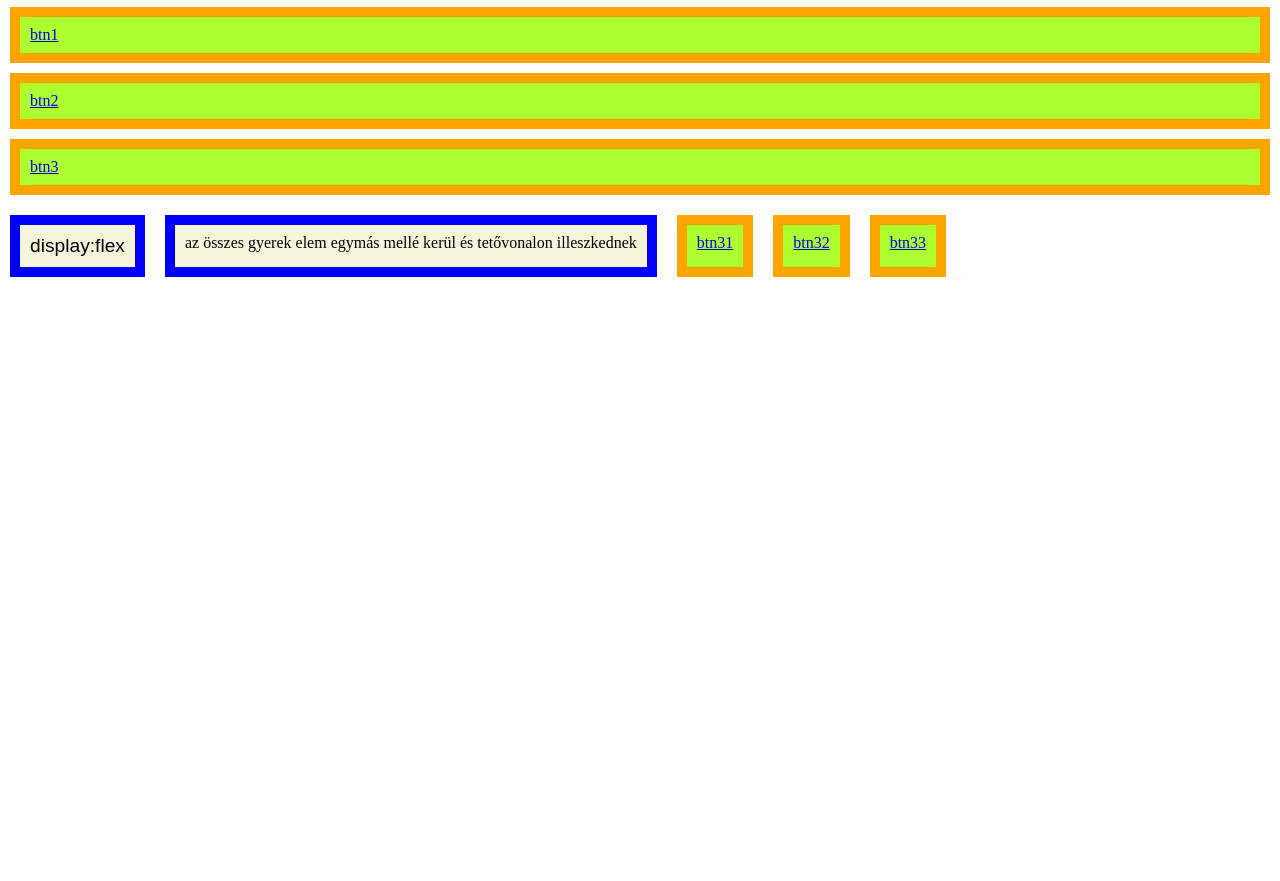
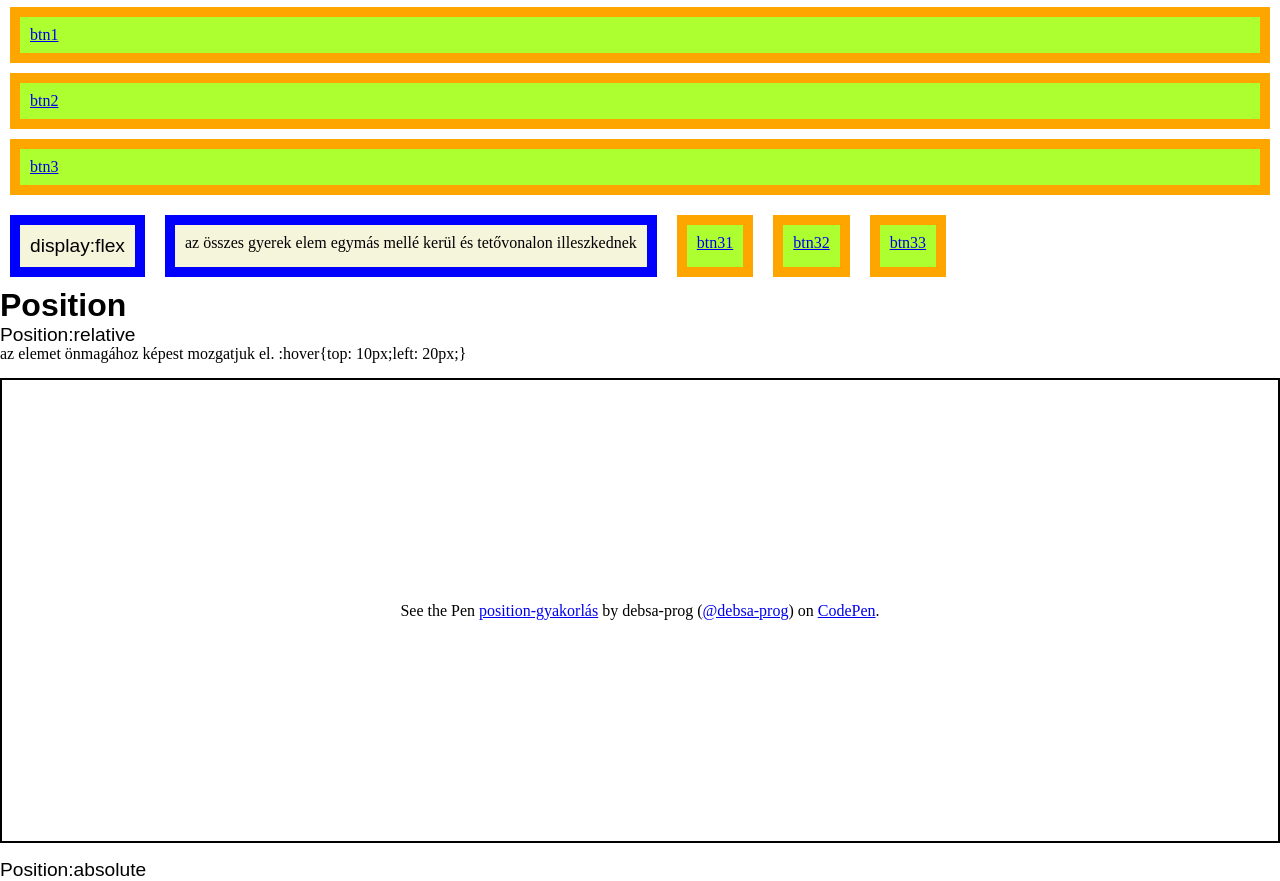
Before and after one commit to debsa-prog/template-repo, a plain HTML site: page index.html in a window 1280 px wide. Shown: the part 632-1513 px from the top of the page. Before the commit the page ends 919 px from the top, so only its background shows below. Drawn offline with nearby package versions, Linux system fonts and the light colour scheme; a script that the page names is missing.

Commit message:
Update index.html

```diff
--- a/index.html
+++ b/index.html
@@ -41,5 +41,21 @@
       <a href="#" class="btn btnset4 btn43">btn33</a>
     </article>
   </section>
+  <section>
+    <h1>Position</h1>
+    <article>
+      <h2>Position:relative</h2>
+      <p>az elemet önmagához képest mozgatjuk el. :hover{top: 10px;left: 20px;}</p>
+     <p class="codepen" data-height="465" data-theme-id="0" data-default-tab="result" data-user="debsa-prog" data-slug-hash="PoYPNZK" data-preview="true" style="height: 465px; box-sizing: border-box; display: flex; align-items: center; justify-content: center; border: 2px solid; margin: 1em 0; padding: 1em;" data-pen-title="position-gyakorlás">
+  <span>See the Pen <a href="https://codepen.io/debsa-prog/pen/PoYPNZK/">
+  position-gyakorlás</a> by debsa-prog (<a href="https://codepen.io/debsa-prog">@debsa-prog</a>)
+  on <a href="https://codepen.io">CodePen</a>.</span>
+</p>
+<script async src="https://static.codepen.io/assets/embed/ei.js"></script>
+    </article>
+    <article>
+      <h2>Position:absolute</h2>
+    </article>
+  </section>
 </body>
 </html>
```
